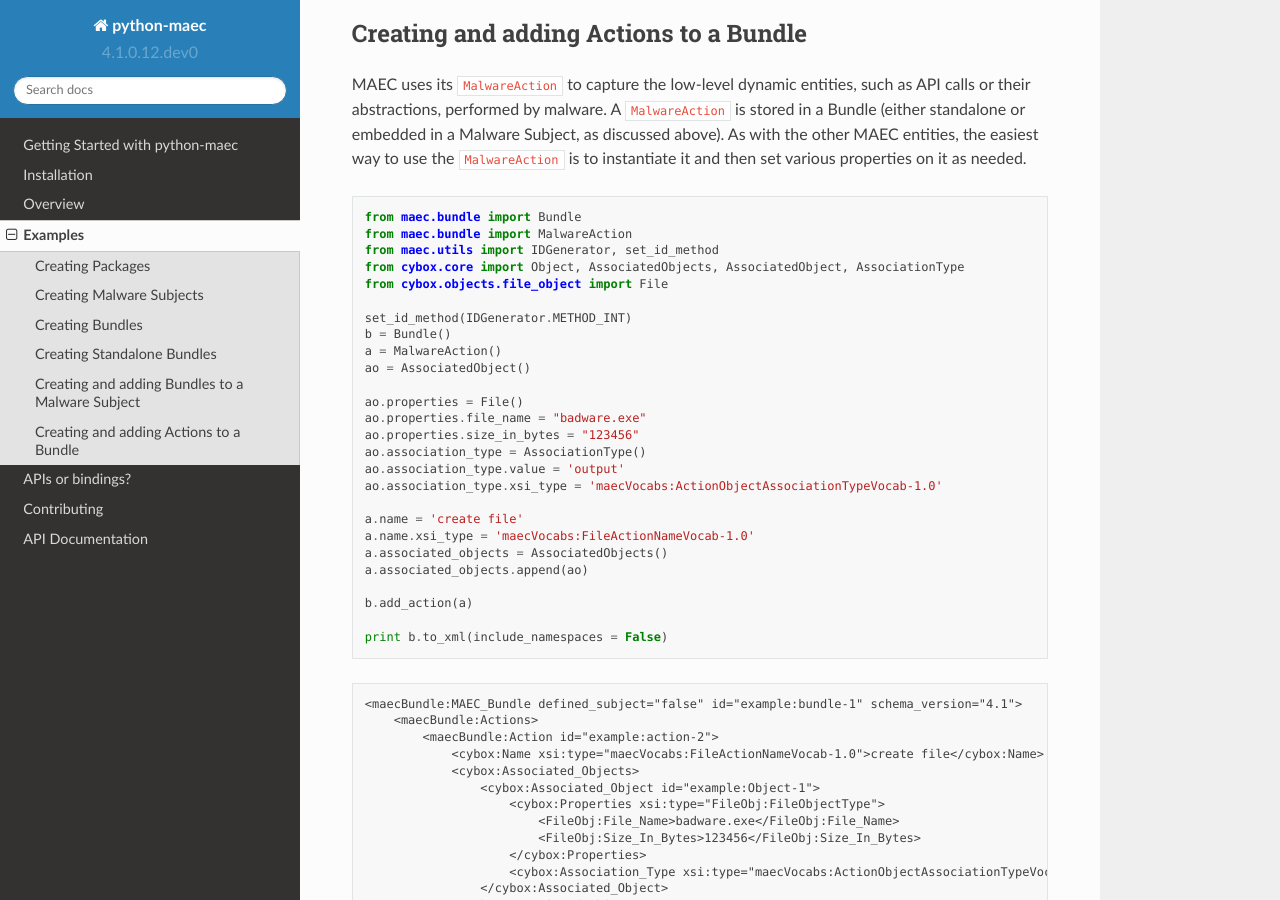
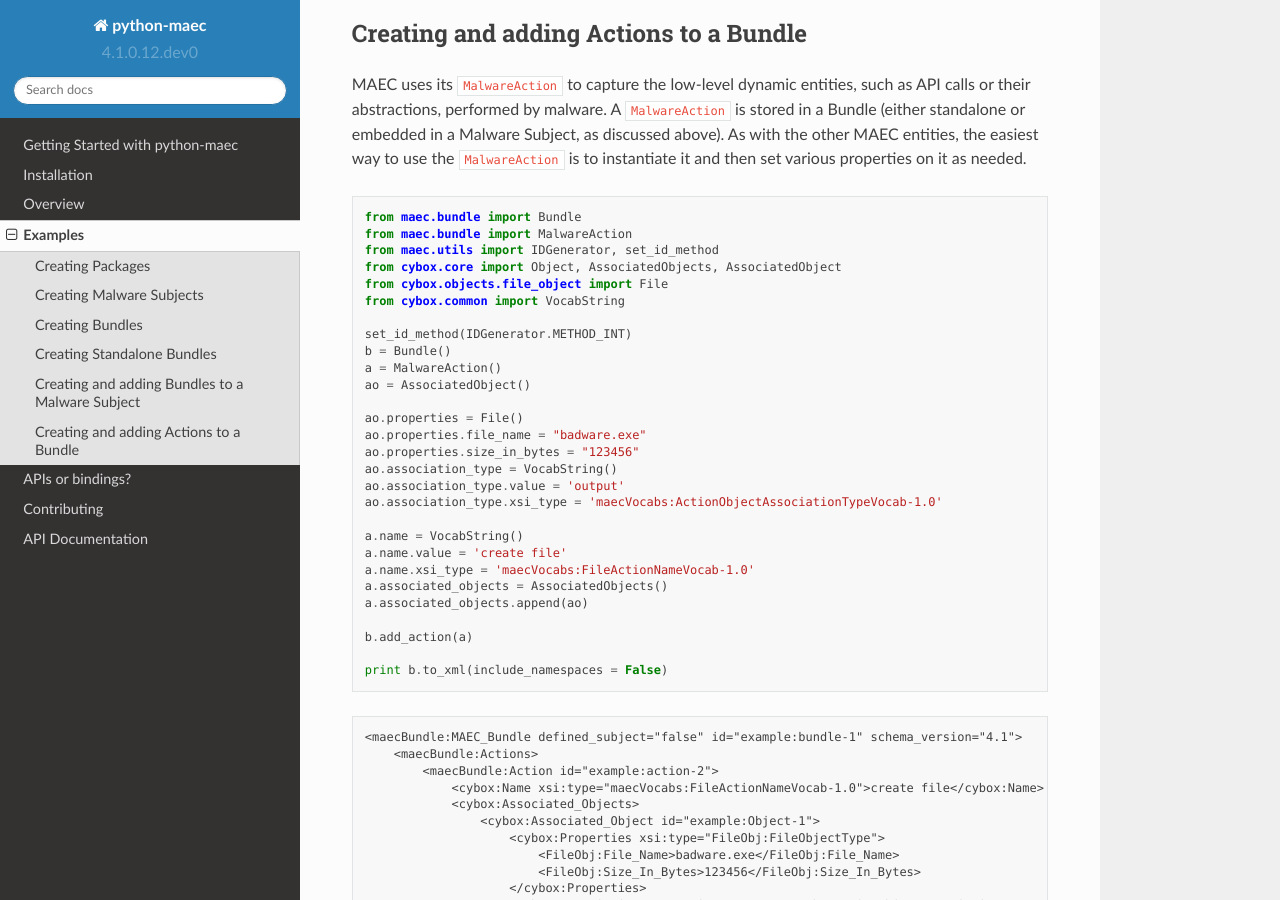
Before and after one commit to MAECProject/python-maec, a Sphinx documentation site: the page built from docs/examples.rst, in a window 1280 px wide and 900 px high, scrolled down 3343 px. Built offline with Sphinx 7.4.7 and the Read the Docs theme 2.0.0, drawn with Linux system fonts in a browser that asks for light colours.

Commit message:
Updated for coherency w/ python-cybox vocabulary updates

```diff
--- a/docs/examples.rst
+++ b/docs/examples.rst
@@ -197,8 +197,9 @@ needed.
     from maec.bundle import Bundle
     from maec.bundle import MalwareAction
     from maec.utils import IDGenerator, set_id_method
-    from cybox.core import Object, AssociatedObjects, AssociatedObject, AssociationType
+    from cybox.core import Object, AssociatedObjects, AssociatedObject
     from cybox.objects.file_object import File
+    from cybox.common import VocabString
 
     set_id_method(IDGenerator.METHOD_INT)
     b = Bundle()
@@ -208,11 +209,12 @@ needed.
     ao.properties = File()
     ao.properties.file_name = "badware.exe"
     ao.properties.size_in_bytes = "123456"
-    ao.association_type = AssociationType()
+    ao.association_type = VocabString()
     ao.association_type.value = 'output'
     ao.association_type.xsi_type = 'maecVocabs:ActionObjectAssociationTypeVocab-1.0'
 
-    a.name = 'create file'
+    a.name = VocabString()
+    a.name.value = 'create file'
     a.name.xsi_type = 'maecVocabs:FileActionNameVocab-1.0'
     a.associated_objects = AssociatedObjects()
     a.associated_objects.append(ao)
```
